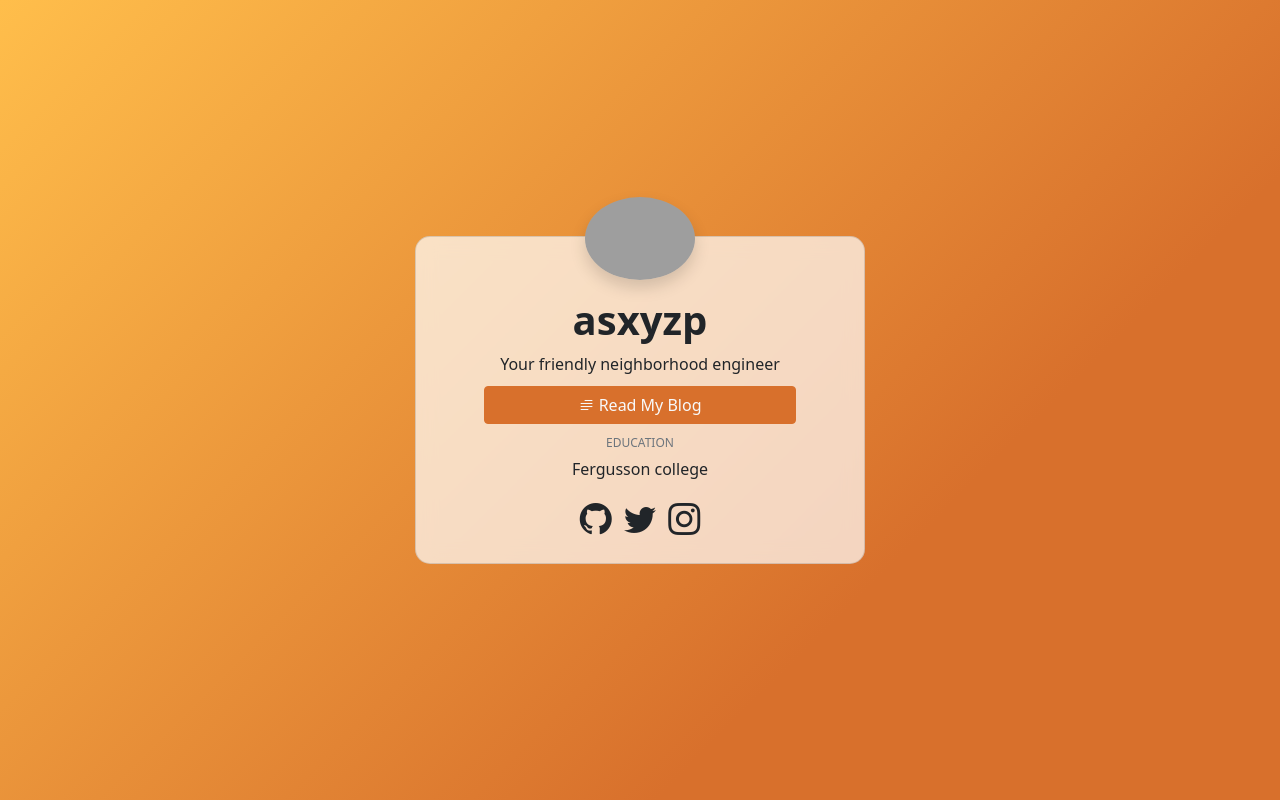
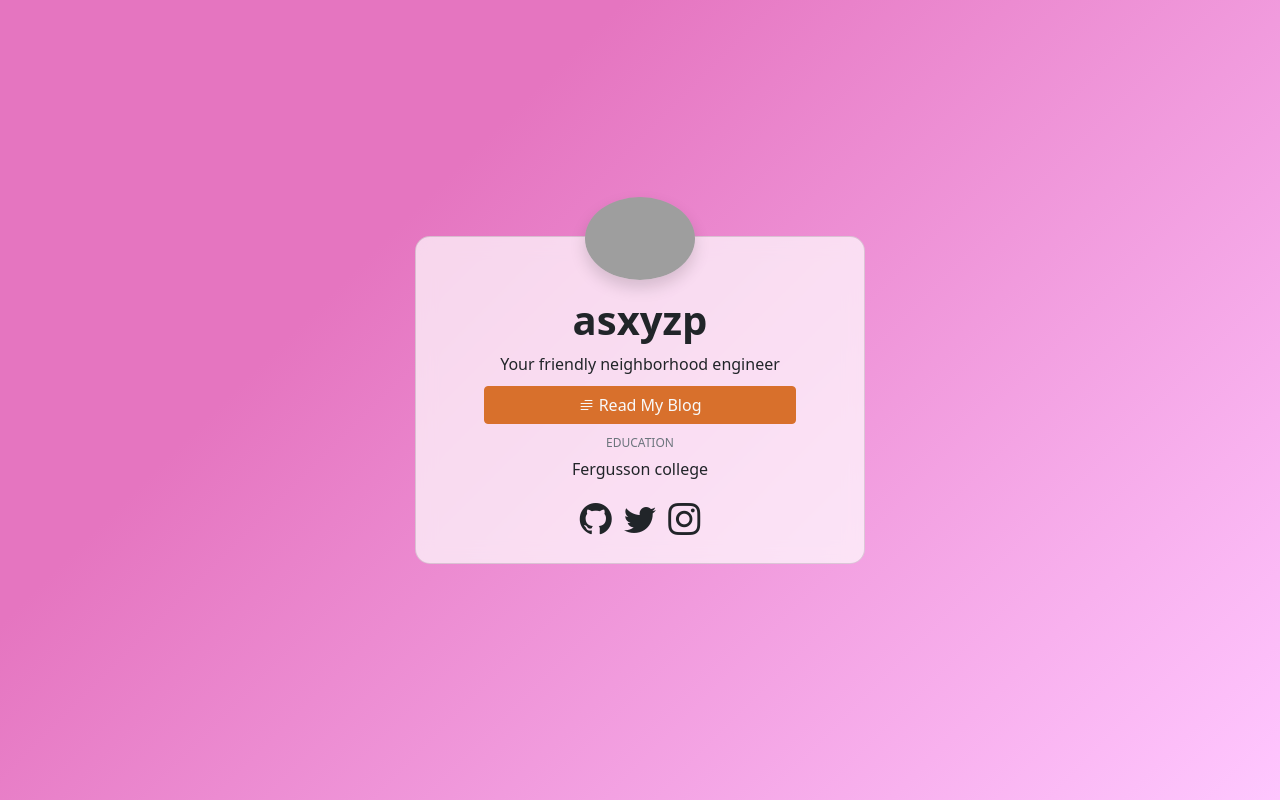
Before and after one commit to asxyzp/asxyzp.github.io, a website built with Parcel: page index.html in a window 1280 px wide. Built offline with nearby package versions, Linux system fonts and the light colour scheme; grey boxes are pictures that could not be loaded.

Commit message:
Update style.css

```diff
--- a/style.css
+++ b/style.css
@@ -1,5 +1,5 @@
 body,html{
-	background: linear-gradient(315deg, #D8702C 0%, #D8702C 30%, #ffbe4b 100%);
+	background: linear-gradient(135deg, #E575C0 0%, #E575C0 30%, #ffc7ff 100%) fixed;
 	height: 100%;
 }
 .custom-card {
```
